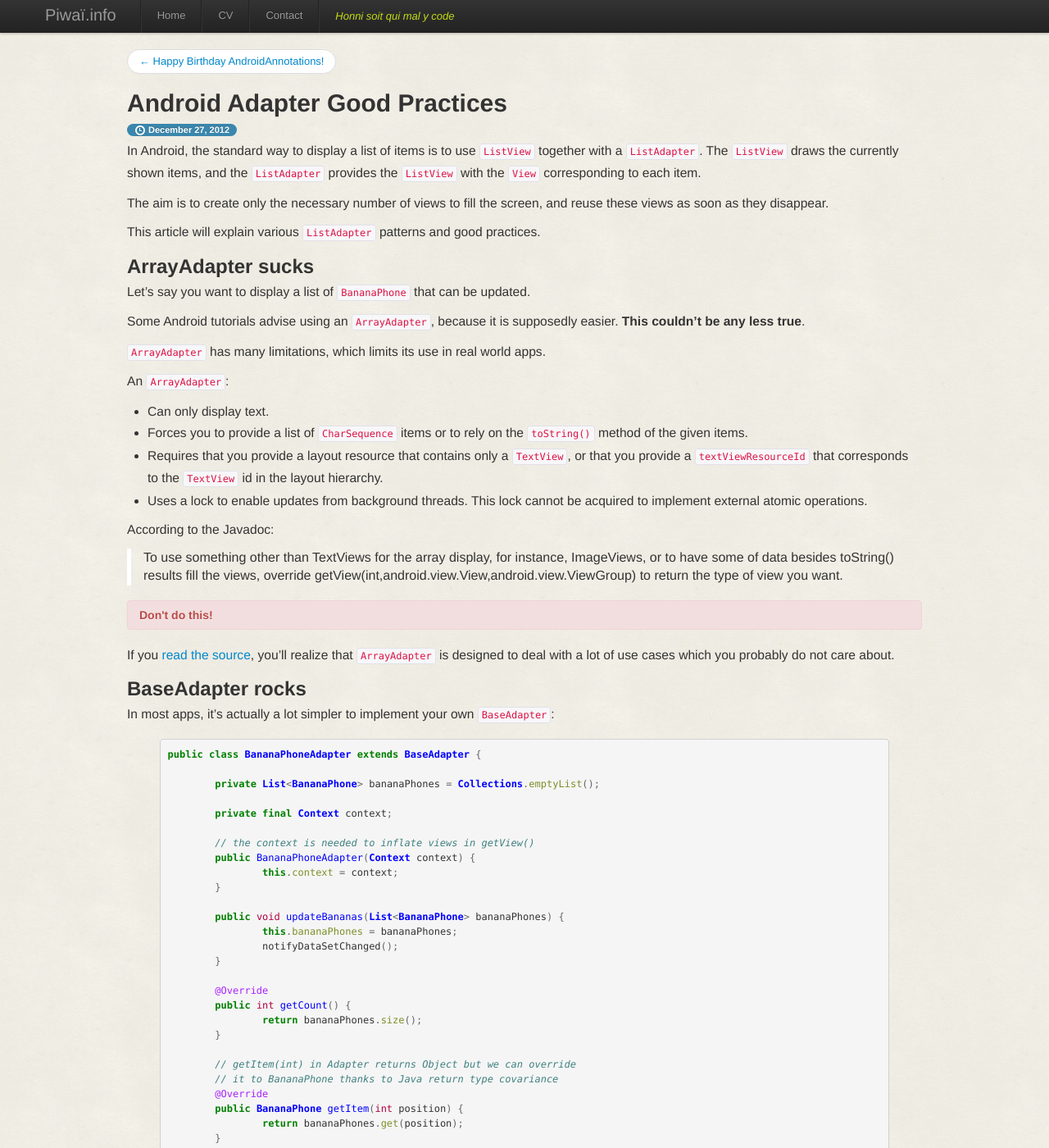
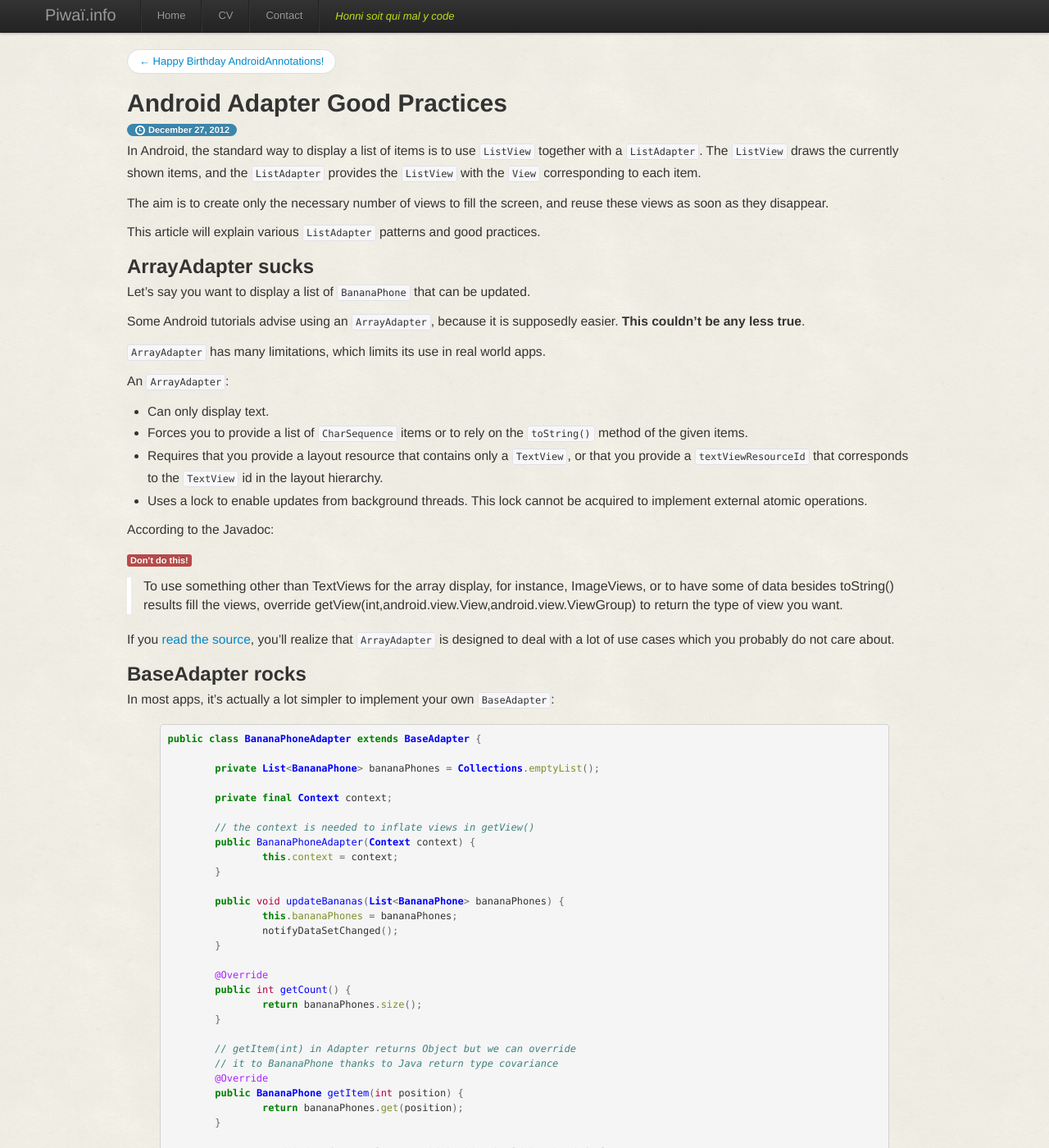
Before and after one commit to pyricau/pyricau.github.com, a Jekyll site: the page built from _posts/2012-12-27-android-adapter-good-practices.markdown, in a window 1280 px wide and 1400 px high. Shown: the whole window at 82% size. Built offline with Jekyll 4.4.1, drawn with Linux system fonts in a browser that asks for light colours; Markdown is read by kramdown in place of the engine named in the settings; some of the changed lines change nothing that is shown.

Commit message:
a few styling changes and adding anchors to the article

```diff
--- a/_posts/2012-12-27-android-adapter-good-practices.markdown
+++ b/_posts/2012-12-27-android-adapter-good-practices.markdown
@@ -13,7 +13,7 @@ The aim is to create only the necessary number of views to fill the screen, and
 
 This article will explain various `ListAdapter` patterns and good practices.
 
-## ArrayAdapter sucks
+## <a id="ArrayAdapter-sucks" href="#ArrayAdapter-sucks">ArrayAdapter sucks</a>
 
 Let's say you want to display a list of `BananaPhone` that can be updated.
 
@@ -30,13 +30,12 @@ An `ArrayAdapter`:
 
 According to the Javadoc:
 
+<span class="label label-important">Don't do this!</span>
 > To use something other than TextViews for the array display, for instance, ImageViews, or to have some of data besides toString() results fill the views, override getView(int,android.view.View,android.view.ViewGroup) to return the type of view you want.
-
-<div class="alert alert-error"><h4>Don't do this!</h4></div>
 
 If you [read the source](http://grepcode.com/file/repository.grepcode.com/java/ext/com.google.android/android/4.1.1_r1/android/widget/ArrayAdapter.java), you'll realize that `ArrayAdapter` is designed to deal with a lot of use cases which you probably do not care about.
 
-## BaseAdapter rocks
+## <a id="BaseAdapter-rocks" href="#BaseAdapter-rocks">BaseAdapter rocks</a>
 
 In most apps, it's actually a lot simpler to implement your own `BaseAdapter`:
 
@@ -84,7 +83,7 @@ public class BananaPhoneAdapter extends BaseAdapter {
 }
 {% endhighlight %}
 
-## Thread safety
+## <a id="Thread-safety" href="#Thread-safety">Thread safety</a>
 
 I mentioned that the `ArrayAdapter` uses a lock to ensure thread safety. That's fine, but there is an even better way: **get rid of threading**. Make sure your adapter is used only from one thread, the Main thread.
 
@@ -112,7 +111,7 @@ public class ThreadPreconditions {
 }
 {% endhighlight %}
 
-## getView() recycling
+## <a id="getView-recycling" href="#getView-recycling">getView() recycling</a>
 
 A naive implementation of `getView()` could be:
 
@@ -154,7 +153,7 @@ public View getView(int position, View convertView, ViewGroup parent) {
 }
 {% endhighlight %}
 
-## findViewById() mi amor
+## <a id="findViewById-mi-amor" href="#findViewById-mi-amor">findViewById() mi amor</a>
 
 There is still one subtle problem with `getView()`: each time it is called, it retrieves `bananaView` and `phoneView` through `findViewById()`.
 
@@ -179,7 +178,7 @@ As you can see, `findViewById()` navigates through the whole view hierarchy unti
 
 Whether or not this is a problem is up to you. If your `ListView` scrolls fine even on crap devices, don't bother optimizing. Otherwise, start [traceview](http://developer.android.com/tools/help/traceview.html) and measure how much time is spent in `findViewById()`.
 
-## ViewHolder Pattern
+## <a id="ViewHolder-Pattern" href="#ViewHolder-Pattern">ViewHolder Pattern</a>
 
 The **ViewHolder Pattern** is a well known pattern to limit the number of calls to `findViewById()`. The idea is that you call it once, then store the child view references in a `ViewHolder` instance that will be associated with the `convertView` thanks to `View.setTag()`.
 
@@ -219,7 +218,7 @@ public View getView(int position, View convertView, ViewGroup parent) {
 }
 {% endhighlight %}
 
-## Tag with id
+## <a id="Tag-with-id" href="#Tag-with-id">Tag with id</a>
 
 Here is an alternative to the **ViewHolder Pattern** that you can start using with Android 4.0 (API level 15). **Do not use it prior to ICS** (more on this below).
 
@@ -257,7 +256,7 @@ As mentioned before, although the API is available since Android 1.6, you should
 
 `View.setTag(int, Object)` clearly wasn't designed with the **ViewHolder Pattern** in mind. The `key => tag` association was stored in a static `WeakHashMap` using the `View` object as the key. A `WeakHashMap` stores weak references to its keys. The idea was that as soon as a view wasn't referenced anywhere else then in the `WeakHashMap`, the entry could be garbage collected. However, if the value of a `WeakHashMap` entry contains a hard reference to its key (the view), it will never be garbage collected, and you'll get a **memory leak**. More on this [here](https://plus.google.com/u/0/104906570725395999813/posts/2cH1tw3bCy9), also see the [issue](http://code.google.com/p/android/issues/detail?id=18273).
 
-## Custom item ViewGroup
+## <a id="Custom-item-ViewGroup" href="#Custom-item-ViewGroup">Custom item ViewGroup</a>
 
 There is a third way that provides better decoupling. The idea is to create a custom ViewGroup, e.g. `BananaPhoneView`, for each item. `BananaPhoneView` will keep the references to it child views. `BananaPhoneView` is now responsible for updating `bananaView` and `phoneView`.
 
@@ -279,7 +278,7 @@ public View getView(int position, View convertView, ViewGroup parent) {
 }
 {% endhighlight %}
 
-## Custom item view
+## <a id="Custom-item-view" href="#Custom-item-view">Custom item view</a>
 
 Your performance measurements may tell you that you spend too much time going through the view hierarchy when measuring and drawing. You can flatten your view hierarchy by combining components, or by creating a custom view that draws the whole item manually. That's how the mail list in Gmail works.
 
@@ -287,13 +286,13 @@ Your performance measurements may tell you that you spend too much time going th
 
 If you haven't already, take at look at [Android Performance Case Study](http://www.curious-creature.org/2012/12/01/android-performance-case-study/).
 
-## Conclusion
+## <a id="Conclusion" href="#Conclusion">Conclusion</a>
 
 Adapters in Android are frightening at first, but when you get to know them, they are actually quite friendly beasts. The best way to get there is to read the Android source, as well as other apps source, such as [GitHub Android](https://github.com/github/android), [White House for Android](https://github.com/WhiteHouse/wh-app-android), or [ioshed](http://code.google.com/p/iosched/).
 
 > Many thanks to [Frank Harper](http://twitter.com/franklinharper), [Eric Bottard](http://twitter.com/ebottard) and [Joan Zapata](http://twitter.com/JoanZap) for reviewing this article.
 
-## Update
+## <a id="Update" href="#Update">Update</a>
 
 Benoît Lubek suggested another solution on [Google+](http://plus.google.com/107264729678111825621/posts/aykMojDjYxU).
 
--- a/static/custom.css
+++ b/static/custom.css
@@ -1,6 +1,18 @@
 /*
 OMG I so totally suck at CSS...
 */
+
+h2 a {
+  color: #333333;
+  /* See http://stackoverflow.com/questions/9047703/fixed-position-navbar-obscures-anchors */
+  padding-top: 40px;
+  margin-top: -40px;
+  display: inline-block; /* required for webkit browsers */
+}
+
+code {
+  color: #333333
+}
 
 .container img {
   display: block;
```
